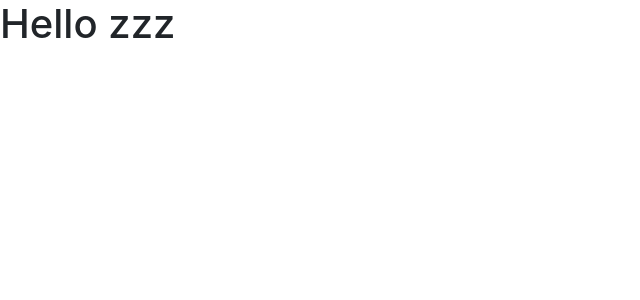
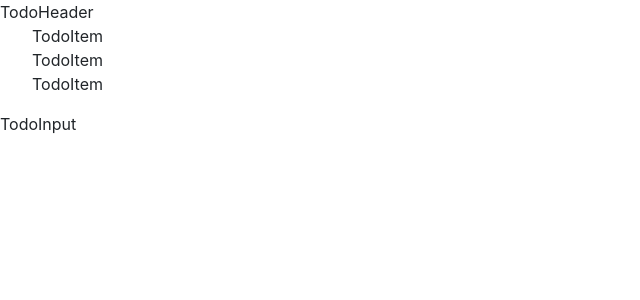
Before and after one commit to 330sum/react-todo-app202305, a React (Create React App) app: page / in a window 1280 px wide. Shown: the top 300 px of the page, without its empty margins (0-640 px from the left). Built offline with nearby package versions, Linux system fonts and the light colour scheme; the HTML template or start-up script is replaced by a standard one.

Commit message:
# 1. 기본구조

```diff
--- a/public/index.html
+++ b/public/index.html
@@ -24,7 +24,11 @@
       work correctly both with client-side routing and a non-root public URL.
       Learn how to configure a non-root public URL by running `npm run build`.
     -->
-    <title>React App</title>
+    <title>일정관리 프로그램</title>
+
+    <!-- reset css -->
+    <link rel="stylesheet" href="https://cdn.jsdelivr.net/npm/reset-css@5.0.1/reset.min.css">
+
   </head>
   <body>
     <noscript>You need to enable JavaScript to run this app.</noscript>
--- a/src/App.js
+++ b/src/App.js
@@ -1,9 +1,10 @@
 import logo from './logo.svg';
 import './App.css';
+import TodoTemplate from './component/TodoTemplate';
 
 function App() {
   return (
-    <h1>Hello zzz</h1>
+    <TodoTemplate />
   );
 }
 
--- /dev/null
+++ b/src/component/TodoHeader.js
@@ -0,0 +1,9 @@
+import React from 'react'
+
+const TodoHeader = () => {
+  return (
+    <div>TodoHeader</div>
+  )
+}
+
+export default TodoHeader
--- /dev/null
+++ b/src/component/TodoInput.js
@@ -0,0 +1,9 @@
+import React from 'react'
+
+const TodoInput = () => {
+  return (
+    <div>TodoInput</div>
+  )
+}
+
+export default TodoInput
--- /dev/null
+++ b/src/component/TodoItem.js
@@ -0,0 +1,9 @@
+import React from 'react'
+
+const TodoItem = () => {
+  return (
+    <li className='todo-list-item'>TodoItem</li>
+  )
+}
+
+export default TodoItem
--- /dev/null
+++ b/src/component/TodoMain.js
@@ -0,0 +1,14 @@
+import React from 'react'
+import TodoItem from './TodoItem'
+
+const TodoMain = () => {
+  return (
+    <ul className = 'todo-list'>
+        <TodoItem />
+        <TodoItem />
+        <TodoItem />
+    </ul>
+  )
+}
+
+export default TodoMain
--- /dev/null
+++ b/src/component/TodoTemplate.js
@@ -0,0 +1,16 @@
+import React from 'react'
+import TodoHeader from './TodoHeader'
+import TodoMain from './TodoMain'
+import TodoInput from './TodoInput'
+
+const TodoTemplate = () => {
+  return (
+   <div className='TodoTemplate'>
+        <TodoHeader />
+        <TodoMain />
+        <TodoInput />
+   </div>
+  )
+}
+
+export default TodoTemplate
```
